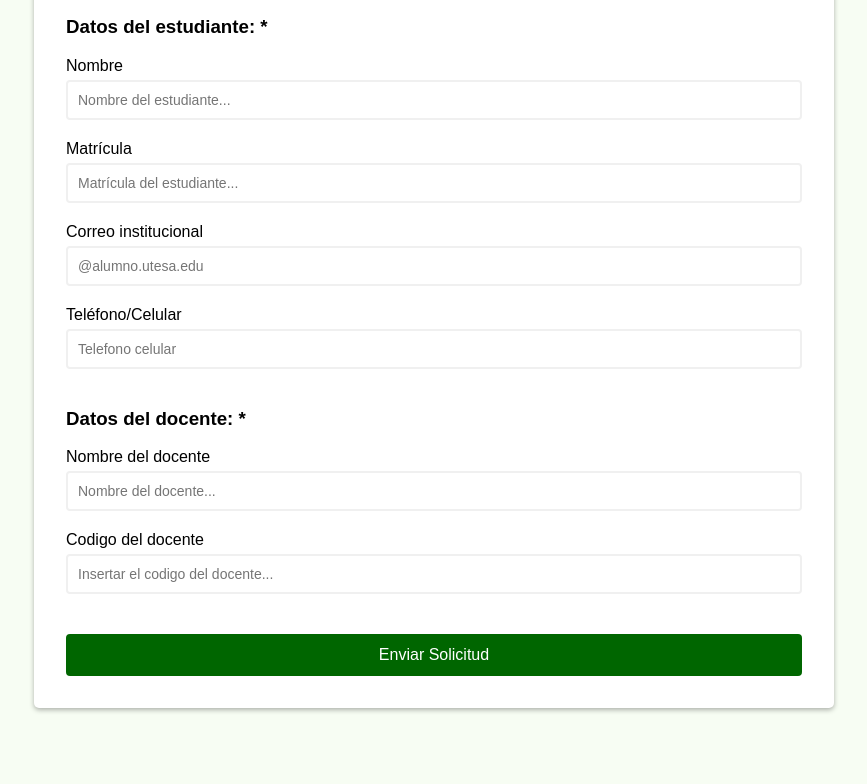
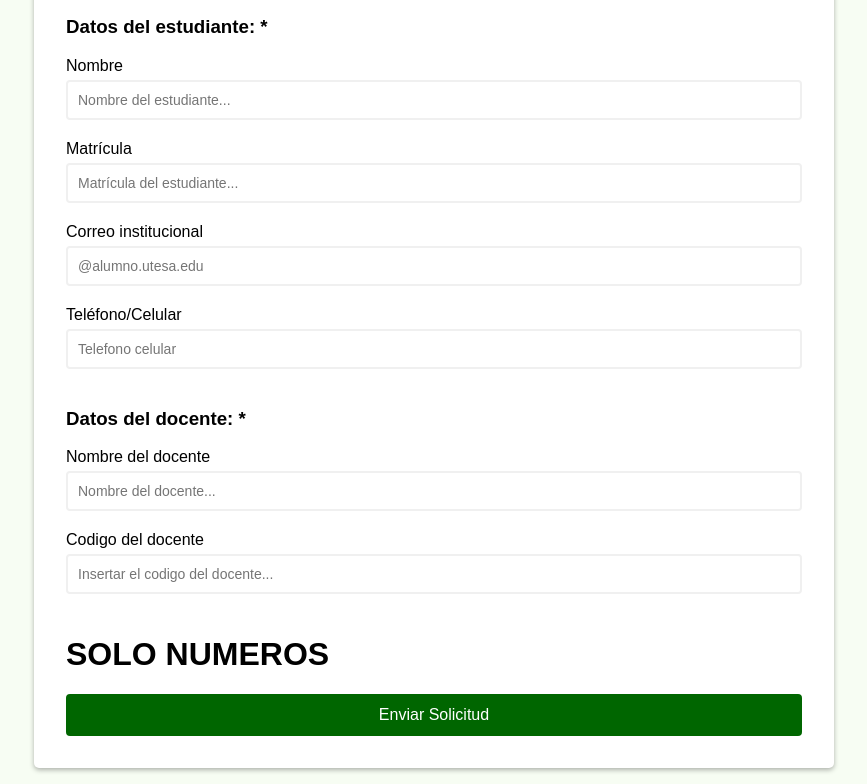
Before and after one commit to LiannyFer2/Audiovisuales---UTESA, a website built with Vite: page index.html in a window 1280 px wide. Shown: the part 967-1751 px from the top of the page, without its empty margins (206-1073 px from the left). Before the commit the page ends 1691 px from the top, so only its background shows below. Built offline with nearby package versions, Linux system fonts and the light colour scheme.

Commit message:
featuresdocente

```diff
--- a/index.html
+++ b/index.html
@@ -8,6 +8,8 @@
   <link rel="stylesheet" href="style.css" />
   <meta http-equiv="X-UA-Compatible" content="IE=edge" />
   <meta name="viewport" content="width=device-width, initial-scale=1.0" />
+
+
 </head>
 
 <body>
@@ -165,12 +167,14 @@
         <i class="fas fa-exclamation-circle"></i>
         <small>Error message</small>
       </div>
+      <h1>SOLO NUMEROS</h1>
 
       <button type="submit">Enviar Solicitud</button>
     </form>
   </main>
 
   <script type="module" src="/main.js"></script>
+
 </body>
 
 </html>
```
